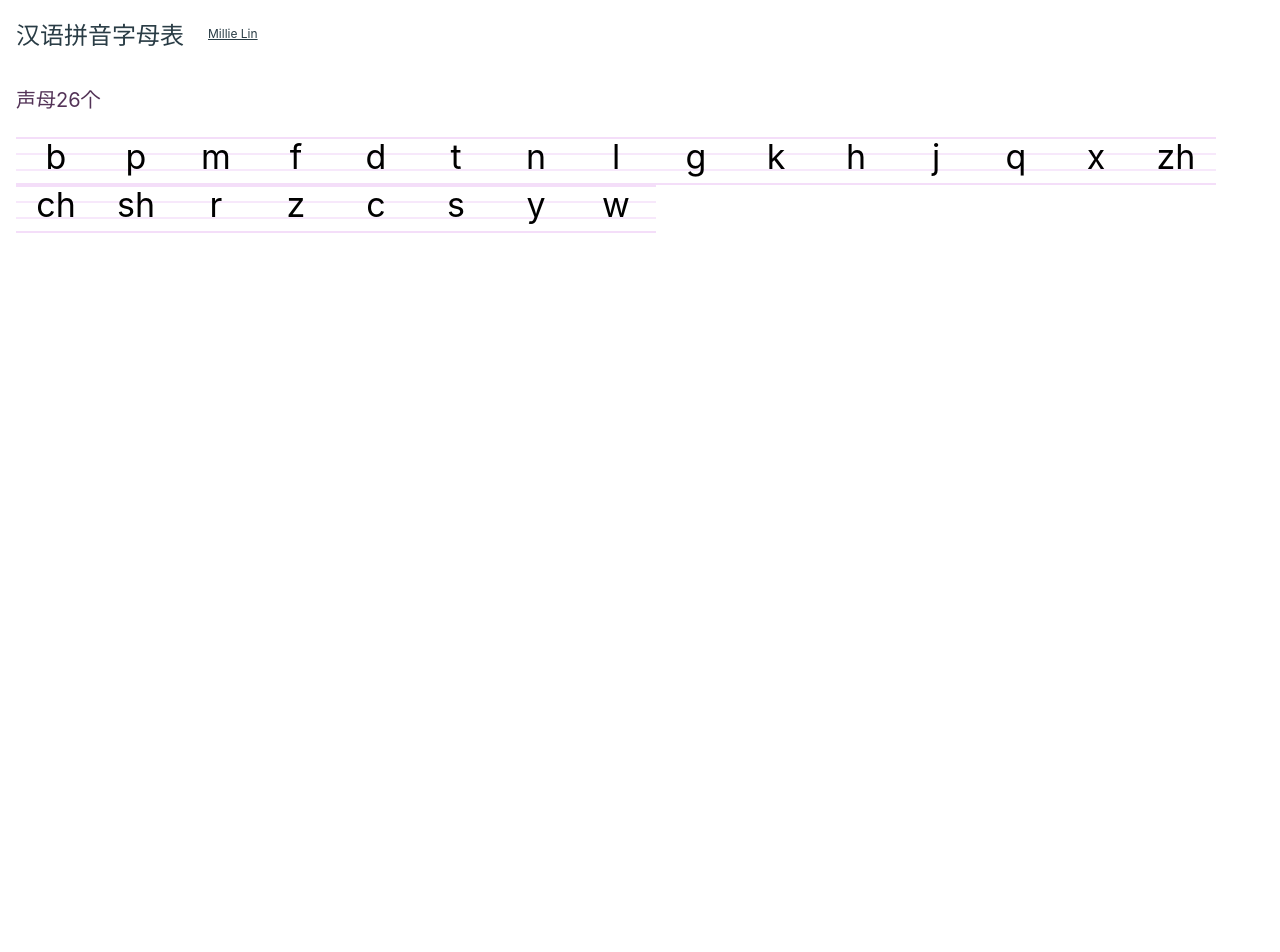
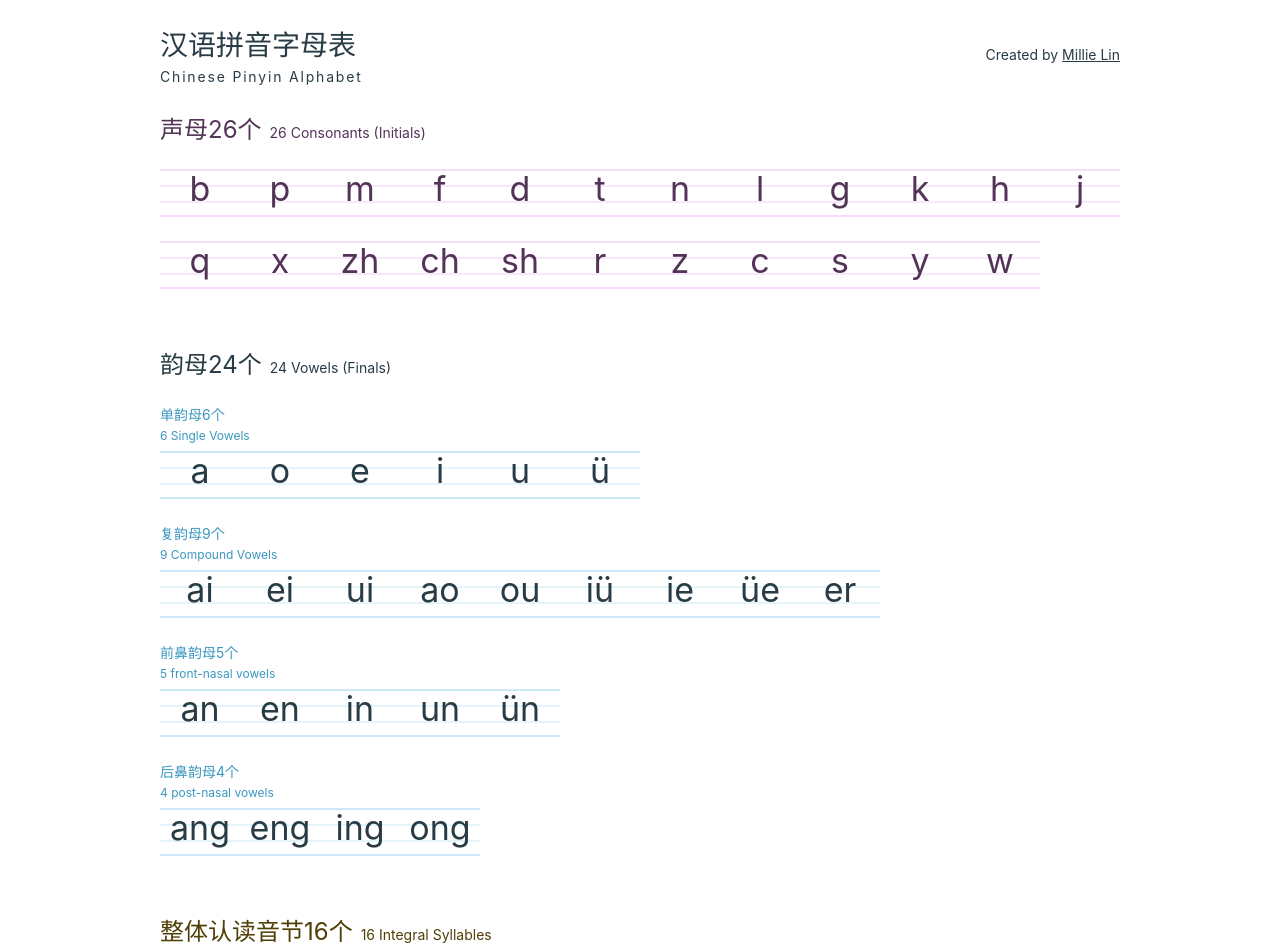
Before and after one commit to witmin/Chinese-Pinyin-Alphabet, a Next.js app: page / in a window 1280 px wide. Shown: the top 952 px of the page. Before the commit the page ends 800 px from the top, so only its background shows below. Built offline with nearby package versions, Linux system fonts and the light colour scheme.

Commit message:
Complete the basic Chinese Pinyin Alphabet

```diff
--- a/pages/index.js
+++ b/pages/index.js
@@ -1,33 +1,171 @@
 import Head from 'next/head'
 
+const consonants = ['b', 'p', 'm', 'f', 'd', 't', 'n', 'l', 'g', 'k', 'h', 'j', 'q', 'x', 'zh', 'ch', 'sh', 'r', 'z', 'c', 's', 'y', 'w']; // 声母26个
+
+const singleRhymes = ['a', 'o', 'e', 'i', 'u', 'ü']; // 单韵母6个
+const compoundRhymes = ['ai', 'ei', 'ui', 'ao', 'ou', 'iü', 'ie', 'üe', 'er']; // 复韵母9个
+const frontNoseRhymes = ['an', 'en', 'in', 'un', 'ün']; // 前鼻韵母5个
+const velarRhymes = ['ang', 'eng', 'ing', 'ong'] // 后鼻韵母4个
+
+const integralSyllables = [
+    {
+        consonant: 'zh',
+        rhyme: 'i'
+    },
+    {
+        consonant: 'ch',
+        rhyme: 'i'
+    },
+    {
+        consonant: 'sh',
+        rhyme: 'i'
+    },
+    {
+        consonant: 'r',
+        rhyme: 'i'
+    },
+    {
+        consonant: 'z',
+        rhyme: 'i'
+    },
+    {
+        consonant: 'c',
+        rhyme: 'i'
+    },
+    {
+        consonant: 's',
+        rhyme: 'i'
+    },
+    {
+        consonant: 'y',
+        rhyme: 'i'
+    },
+    {
+        consonant: 'w',
+        rhyme: 'u'
+    },
+    {
+        consonant: 'y',
+        rhyme: 'u'
+    },
+    {
+        consonant: 'y',
+        rhyme: 'e'
+    },
+    {
+        consonant: 'y',
+        rhyme: 'ue'
+    },
+    {
+        consonant: 'y',
+        rhyme: 'uan'
+    },
+    {
+        consonant: 'y',
+        rhyme: 'in'
+    },
+    {
+        consonant: 'y',
+        rhyme: 'un'
+    },
+    {
+        consonant: 'y',
+        rhyme: 'ing'
+    },
+];
+
 export default function Home() {
-    const initialAlphabets = ['b', 'p', 'm', 'f', 'd', 't', 'n', 'l', 'g', 'k', 'h', 'j', 'q', 'x', 'zh', 'ch', 'sh', 'r', 'z', 'c', 's', 'y', 'w'];
-    const initialListItems = initialAlphabets.map((alphabet) =>
-        <li className="alphabet-container">
-            <span className="four-line-score"></span>
-            <span className="alphabet">{alphabet}</span></li>
+    // 声母列表
+    const consonantsListItems = consonants.map((consonant, index) =>
+        <li className="alphabet-container" key={index}>
+            <span className="four-line-score consonant"> </span> <span className="alphabet consonant">{consonant}</span>
+        </li>
     );
+    // 单韵母列表
+    const singleRhymesListItems = singleRhymes.map((rhyme, index) =>
+        <li className="alphabet-container" key={index}>
+            <span className="four-line-score rhyme"> </span> <span className="alphabet rhyme">{rhyme}</span>
+        </li>
+    )
+    // 复韵母列表
+    const compoundRhymesListItems = compoundRhymes.map((rhyme, index) =>
+        <li className="alphabet-container" key={index}>
+            <span className="four-line-score rhyme"> </span> <span className="alphabet rhyme">{rhyme}</span>
+        </li>
+    )
+    // 前鼻韵母列表
+    const frontNoseRhymesListItems = frontNoseRhymes.map((rhyme, index) =>
+        <li className="alphabet-container" key={index}>
+            <span className="four-line-score rhyme"> </span> <span className="alphabet rhyme">{rhyme}</span>
+        </li>
+    )
+    // 后鼻韵母列表
+    const velarRhymesListItems = velarRhymes.map((rhyme, index) =>
+        <li className="alphabet-container" key={index}>
+            <span className="four-line-score rhyme"> </span> <span className="alphabet rhyme">{rhyme}</span>
+        </li>
+    )
+    // 整体认读音节
+    const integralSyllablesListItems = integralSyllables.map((syllable, index) =>
+        <li className="alphabet-container" key={index}>
+            <span className="four-line-score syllable"> </span>
+            <span className="alphabet syllable"><span className="consonant">{syllable.consonant}</span><span className="rhyme">{syllable.rhyme}</span>
+        </span>
+        </li>);
+
     return (
         <div className="container">
             <Head>
-                <title>汉语拼音字母表</title>
+                <title>汉语拼音字母表 Chinese Pinyin Alphabet</title>
+
                 <link rel="icon" href="/favicon.ico"/>
             </Head>
 
             <header className="header">
-                <h1 className="title">汉语拼音字母表</h1>
-                <a href="https://www.millielin.com">Millie Lin</a>
+                <div>
+                    <h1 className="title" lang="zh-hans">汉语拼音字母表</h1>
+                    <span lang="en" className="sub-title">Chinese Pinyin Alphabet</span>
+                </div>
+                <span>Created by <a href="https://www.millielin.com">Millie Lin</a></span>
             </header>
             <main>
                 {/*    声母表    */}
                 <section className="section">
-                    <h2 className="section-title initials">声母26个</h2>
+                    <h2 className="section-title consonant">
+                        <span lang="zh-hans">声母26个</span><span lang="en">26 Consonants (Initials)</span></h2>
                     <ul className="alphabets-list">
-                        {initialListItems}
+                        {consonantsListItems}
                     </ul>
-
                 </section>
-
+                {/*    韵母表    */}
+                <section className="section">
+                    <h2 className="section-title rhyme">
+                        <span lang="zh-hans">韵母24个</span><span lang="en">24 Vowels (Finals)</span></h2>
+                    <h3 className="sub-section-title">单韵母6个 <span lang="en">6 Single Vowels</span></h3>
+                    <ul className="alphabets-list">
+                        {singleRhymesListItems}
+                    </ul>
+                    <h3 className="sub-section-title">复韵母9个 <span lang="en">9 Compound Vowels</span></h3>
+                    <ul className="alphabets-list">
+                        {compoundRhymesListItems}
+                    </ul>
+                    <h3 className="sub-section-title">前鼻韵母5个 <span lang="en">5 front-nasal vowels</span></h3>
+                    <ul className="alphabets-list">
+                        {frontNoseRhymesListItems}
+                    </ul>
+                    <h3 className="sub-section-title">后鼻韵母4个 <span lang="en">4 post-nasal vowels</span></h3>
+                    <ul className="alphabets-list">
+                        {velarRhymesListItems}
+                    </ul>
+                </section>
+                {/* 整体认读音节 16个 */}
+                <section className="section">
+                    <h2 className="section-title syllable">
+                        <span lang="zh-hans">整体认读音节16个</span><span lang="en">16 Integral Syllables</span></h2>
+                    <ul className="alphabets-list">
+                        {integralSyllablesListItems}
+                    </ul>
+                </section>
 
             </main>
         </div>
--- a/styles/_variables.scss
+++ b/styles/_variables.scss
@@ -11,10 +11,14 @@ $light-purple: #F6D1FB;
 $four-line-score-purple-1: #F4DEF9;
 $four-line-score-purple-2: #F7E8FB;
 
+$yellow-brown: #503f05;
 $champagne: #F8EDCB;
+$four-line-score-champagne-1: #F6EDCF;
+$four-line-score-champagne-2: #FCF7E9;
 
 // -- Application
 $title-color: $dark-gray;
 $base-color: $dark-gray;
-$initial-alphabet-color: $plum-purple;
-$final-alphabet-color: $ivy-blue;
+$consonant-alphabet-color: $plum-purple;
+$rhyme-alphabet-color: $dark-gray;
+$syllable-alphabet-color: $yellow-brown;
--- a/styles/global.scss
+++ b/styles/global.scss
@@ -4,7 +4,11 @@ html,
 body {
   padding: 0;
   margin: 0;
-  font-family: -apple-system, BlinkMacSystemFont, 'Yuanti SC', 'Monaco', sans-serif;
+  font-family: -apple-system, BlinkMacSystemFont, 'Yuanti SC', 'Monaco', 'Comic Sans MS', sans-serif;
+}
+
+[lang="en"] {
+  font-family: -apple-system, BlinkMacSystemFont, 'Monaco', 'Comic Sans MS', sans-serif;
 }
 
 * {
@@ -16,34 +20,96 @@ body {
   margin: 0 1rem;
 }
 
-a {
-  color: $base-color;
-  font-size: 0.75rem;
+@media (min-width: 960px) {
+  .container {
+    max-width: 960px;
+    margin: 0 auto;
+  }
+  .header {
+    margin: 3rem 0;
+  }
+}
+
+h1, h2, h3, h4, h5, h6 {
+  margin: 0;
+  padding: 0;
 }
 
 .header {
+  margin: 1.5rem 0;
   display: flex;
-  flex-direction: row;
-  justify-content: start;
+  flex-wrap: wrap;
+  justify-content: space-between;
   align-items: center;
+
+  span {
+    color: $base-color;
+    font-size: 0.875rem;
+    text-decoration: none;
+    line-height: 1;
+  }
+
+  a {
+
+    color: $base-color;
+
+    &:visited {
+      color: $warm-purple;
+    }
+  }
 }
 
 .title {
-  font-size: 1.5rem;
+  font-size: 1.75rem;
   color: $title-color;
-  font-weight: normal;
-  margin-right: 1.5rem;
+  font-weight: lighter;
+  margin: 0 1.5rem 0 0;
+  line-height: 1.5;
+}
+
+.sub-title {
+  letter-spacing: 0.13em;
 }
 
 // Section
+.section {
+  margin: 0 0 2rem 0;
+}
+
 .section-title {
-  font-size: 1.25rem;
+  font-size: 1.5rem;
   font-weight: normal;
-  &.initials {
-    color: $initial-alphabet-color;
+  margin: 1.5rem 0;
+
+  [lang="en"] {
+    font-weight: normal;
+    font-size: 0.875rem;
+    margin-left: 0.5rem;
   }
-  &.finals {
-    color: $final-alphabet-color;
+
+  &.consonant {
+    color: $consonant-alphabet-color;
+  }
+
+  &.rhyme {
+    color: $rhyme-alphabet-color;
+  }
+
+  &.syllable {
+    color: $syllable-alphabet-color;
+  }
+}
+
+.sub-section-title {
+  font-size: 0.875rem;
+  font-weight: normal;
+  margin: 0 0 0.5rem 0;
+  color: $ivy-blue;
+
+  [lang="en"] {
+    margin: 0.25rem 0 0.5rem 0;
+    display: block;
+    font-size: 0.75rem;
   }
 }
 
@@ -53,10 +119,10 @@ a {
   display: flex;
   flex-wrap: wrap;
   flex-direction: row;
-  justify-content: start;
+  justify-content: flex-start;
   align-items: center;
   width: 100%;
-  margin: 1.5rem 0 3rem 0;
+  margin: 0;
   padding: 0;
 }
 
@@ -65,6 +131,7 @@ a {
   width: 5rem;
   height: 3rem;
   padding-bottom: 0.5rem;
+  margin: 0 0 1.5rem 0;
   display: inline-flex;
   align-items: center;
   justify-content: space-around;
@@ -80,14 +147,31 @@ a {
     border-top: 2px solid $four-line-score-purple-1;
     border-bottom: 2px solid $four-line-score-purple-1;
 
-    &.initial {
+    &.consonant {
       border-top-color: $four-line-score-purple-1;
       border-bottom-color: $four-line-score-purple-1;
+
+      &:before, &::before, &:after, &::after {
+        background: $four-line-score-purple-2;
+      }
     }
 
-    &.final {
-      border-top-color: $four-line-score-purple-1;
-      border-bottom-color: $four-line-score-purple-1;
+    &.rhyme {
+      border-top-color: $four-line-score-blue-1;
+      border-bottom-color: $four-line-score-blue-1;
+
+      &:before, &::before, &:after, &::after {
+        background: $four-line-score-blue-2;
+      }
+    }
+
+    &.syllable {
+      border-top-color: $four-line-score-champagne-1;
+      border-bottom-color: $four-line-score-champagne-1;
+
+      &:before, &::before, &:after, &::after {
+        background: $four-line-score-champagne-2;
+      }
     }
 
     &:before, &::before {
@@ -120,12 +204,21 @@ a {
     font-weight: normal;
     line-height: 1;
 
-    &.initial {
-      color: $initial-alphabet-color;
+    &.consonant {
+      color: $consonant-alphabet-color;
     }
 
-    &.final {
-      color: $final-alphabet-color;
+    &.rhyme {
+      color: $rhyme-alphabet-color;
     }
+
+    &.syllable .consonant {
+      color: $warm-purple;
+    }
+
+    &.syllable .rhyme {
+      color: $ivy-blue;
+    }
+
   }
 }
```
